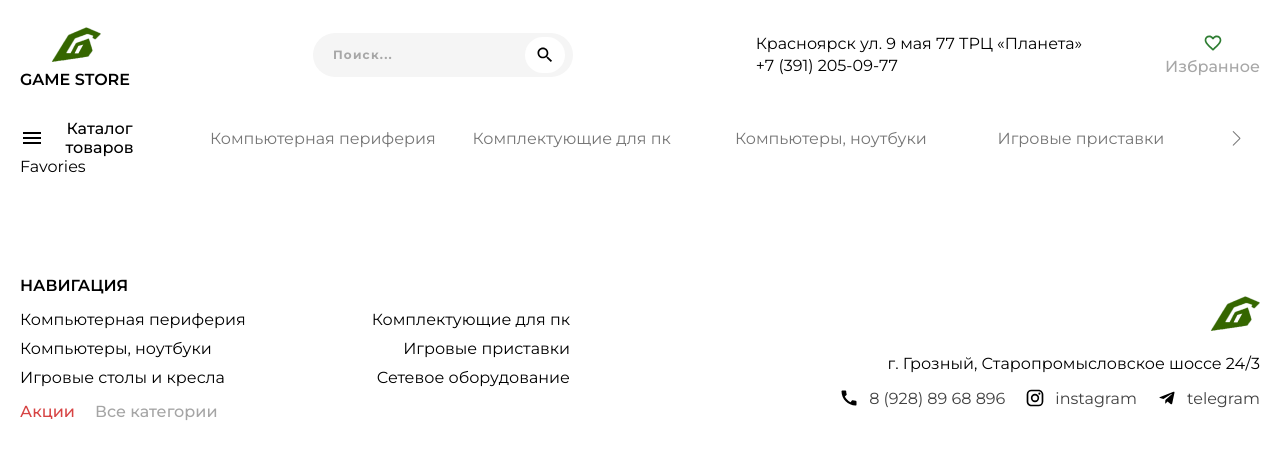
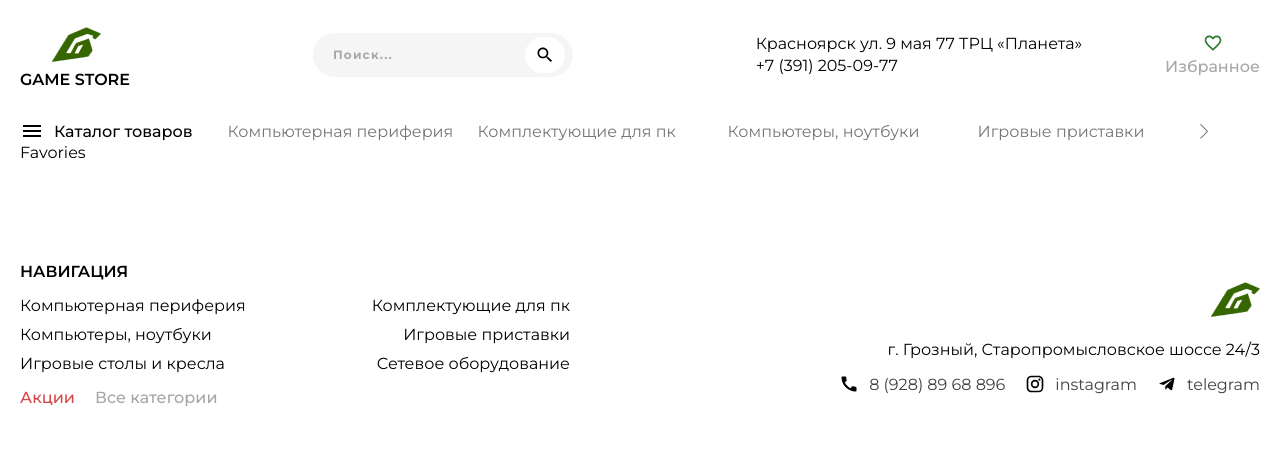
Before and after one commit to dshishkin3/gameStore-frontend, a React (Create React App) app: page /favorites in a window 1280 px wide. Shown: the top 458 px of the page. Built offline with nearby package versions, Linux system fonts and the light colour scheme.

Commit message:
adaptive in home page

```diff
--- a/src/assets/styles/globals.css
+++ b/src/assets/styles/globals.css
@@ -74,6 +74,10 @@ input:focus {
   font-size: 15px;
 }
 
+.swiper {
+  max-width: 1050px;
+}
+
 @media screen and (max-width: 400px) {
   select:focus,
   textarea:focus,
@@ -81,3 +85,20 @@ input:focus {
     font-size: 16px;
   }
 }
+@media screen and (max-width: 1300px) {
+  .swiper {
+    max-width: 1000px;
+  }
+}
+
+@media screen and (max-width: 1250px) {
+  .swiper {
+    max-width: 800px;
+  }
+}
+
+@media screen and (max-width: 1000px) {
+  .swiper {
+    max-width: 600px;
+  }
+}
--- a/src/components/Layout/catalog/Catalog.module.scss
+++ b/src/components/Layout/catalog/Catalog.module.scss
@@ -17,3 +17,20 @@
     transition: all 0.5s;
   }
 }
+// @media (max-width: 1400px) {
+//   .container {
+//     flex-wrap: wrap;
+//   }
+
+//   .categories {
+//     width: -webkit-fill-available;
+//     text-align: center;
+//     margin-top: 15px;
+//   }
+// }
+
+@media (max-width: 1000px) {
+  .container {
+    display: none;
+  }
+}
--- a/src/components/Layout/catalog/Catalog.tsx
+++ b/src/components/Layout/catalog/Catalog.tsx
@@ -17,12 +17,23 @@ const Catalog: FC = () => {
       <MenuBlock />
       <div className={styles.categories}>
         <Swiper
-          slidesPerView={4}
+          slidesPerView={1}
           spaceBetween={0}
           navigation={true}
           className="mySwiper"
-          style={{ maxWidth: 1050 }}
           modules={[Navigation]}
+          breakpoints={{
+            1000: {
+              slidesPerView: 3,
+            },
+            1250: {
+              slidesPerView: 4,
+            },
+            1400: {
+              width: 1050,
+              slidesPerView: 4,
+            },
+          }}
         >
           {mainCategories.map((category) => (
             <SwiperSlide key={category.id}>
--- a/src/components/Layout/catalog/menu/Menu.module.scss
+++ b/src/components/Layout/catalog/menu/Menu.module.scss
@@ -24,6 +24,14 @@
   justify-content: space-between;
 }
 
+.categories {
+  margin-bottom: 15px;
+}
+
+.allCategories {
+  color: #767676;
+}
+
 .title {
   color: #000;
   font-weight: 600;
@@ -41,3 +49,9 @@
     margin-right: 10px;
   }
 }
+
+@media (max-width: 1400px) {
+  .catalog {
+    margin-right: 35px;
+  }
+}
--- a/src/components/Layout/catalog/menu/Menu.tsx
+++ b/src/components/Layout/catalog/menu/Menu.tsx
@@ -50,6 +50,7 @@ const MenuBlock: FC = () => {
             <p className={styles.title}>Категории товаров</p>
             <CloseIcon onClick={handleClose} cursor="pointer" />
           </div>
+          <div className={styles.categories}>
             {mainCategories.map((category) => (
               <Link
                 to={`category/${category.title}`}
@@ -65,6 +66,14 @@ const MenuBlock: FC = () => {
               </Link>
             ))}
           </div>
+          <Link
+            to={`allCategories`}
+            onClick={handleClose}
+            className={styles.allCategories}
+          >
+            Все категории...
+          </Link>
+        </div>
       </Menu>
     </div>
   );
--- a/src/components/ui/card/Card.module.scss
+++ b/src/components/ui/card/Card.module.scss
@@ -79,3 +79,10 @@
   color: #1e5900;
   text-decoration: line-through;
 }
+
+@media (max-width: 768px) {
+  .wrapper {
+    display: flex;
+    justify-content: center;
+  }
+}
--- a/src/components/ui/card/Card.tsx
+++ b/src/components/ui/card/Card.tsx
@@ -11,7 +11,7 @@ interface ICardProps {
 
 const Card: FC<ICardProps> = ({ product }) => {
   return (
-    <Link to={`product/${product._id}`}>
+    <Link to={`product/${product._id}`} className={styles.wrapper}>
       <div className={styles.container}>
         <div className={styles.header}>
           <div className={styles.info}>
--- a/src/pages/home/hits/Hits.tsx
+++ b/src/pages/home/hits/Hits.tsx
@@ -33,12 +33,27 @@ const Hits: FC = () => {
         <MyLoader />
       ) : (
         <Swiper
-          slidesPerView={4}
+          slidesPerView={1}
           spaceBetween={70}
           navigation={true}
           className="mySwiper"
           style={{ maxWidth: 1550 }}
           modules={[Navigation]}
+          breakpoints={{
+            768: {
+              slidesPerView: 2,
+            },
+            1000: {
+              slidesPerView: 3,
+            },
+            1250: {
+              slidesPerView: 4,
+              spaceBetween: 20,
+            },
+            1400: {
+              slidesPerView: 4,
+            },
+          }}
         >
           {hits.map((product) => (
             <SwiperSlide key={product._id}>
--- a/src/pages/home/promotions/Promotions.tsx
+++ b/src/pages/home/promotions/Promotions.tsx
@@ -33,12 +33,27 @@ const Promotions: FC = () => {
         <MyLoader />
       ) : (
         <Swiper
-          slidesPerView={4}
+          slidesPerView={1}
           spaceBetween={70}
           navigation={true}
           className="mySwiper"
           style={{ maxWidth: 1550 }}
           modules={[Navigation]}
+          breakpoints={{
+            768: {
+              slidesPerView: 2,
+            },
+            1000: {
+              slidesPerView: 3,
+            },
+            1250: {
+              slidesPerView: 4,
+              spaceBetween: 20,
+            },
+            1400: {
+              slidesPerView: 4,
+            },
+          }}
         >
           {promotions.map((product) => (
             <SwiperSlide key={product._id}>
```
Lines whose indentation alone changed are shown as unchanged.
